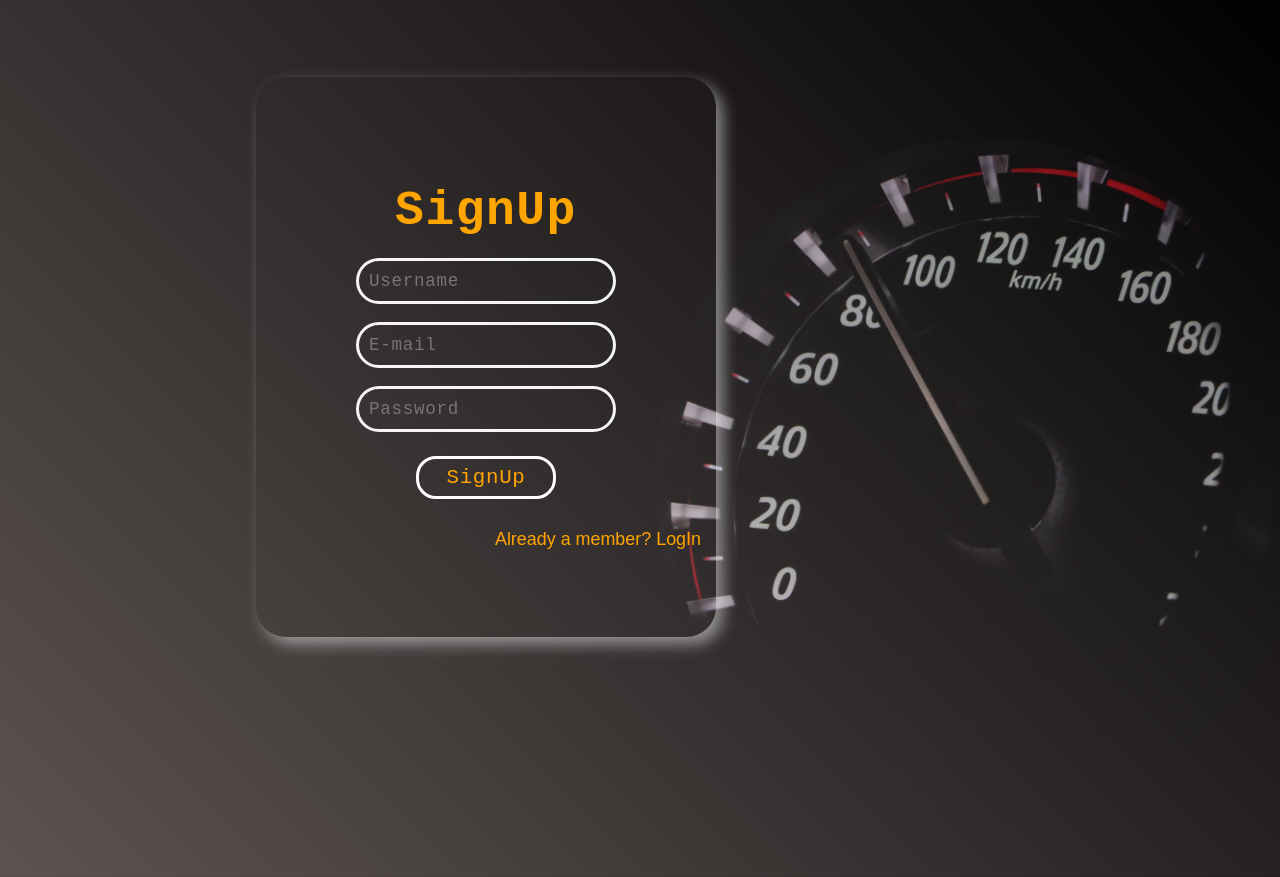
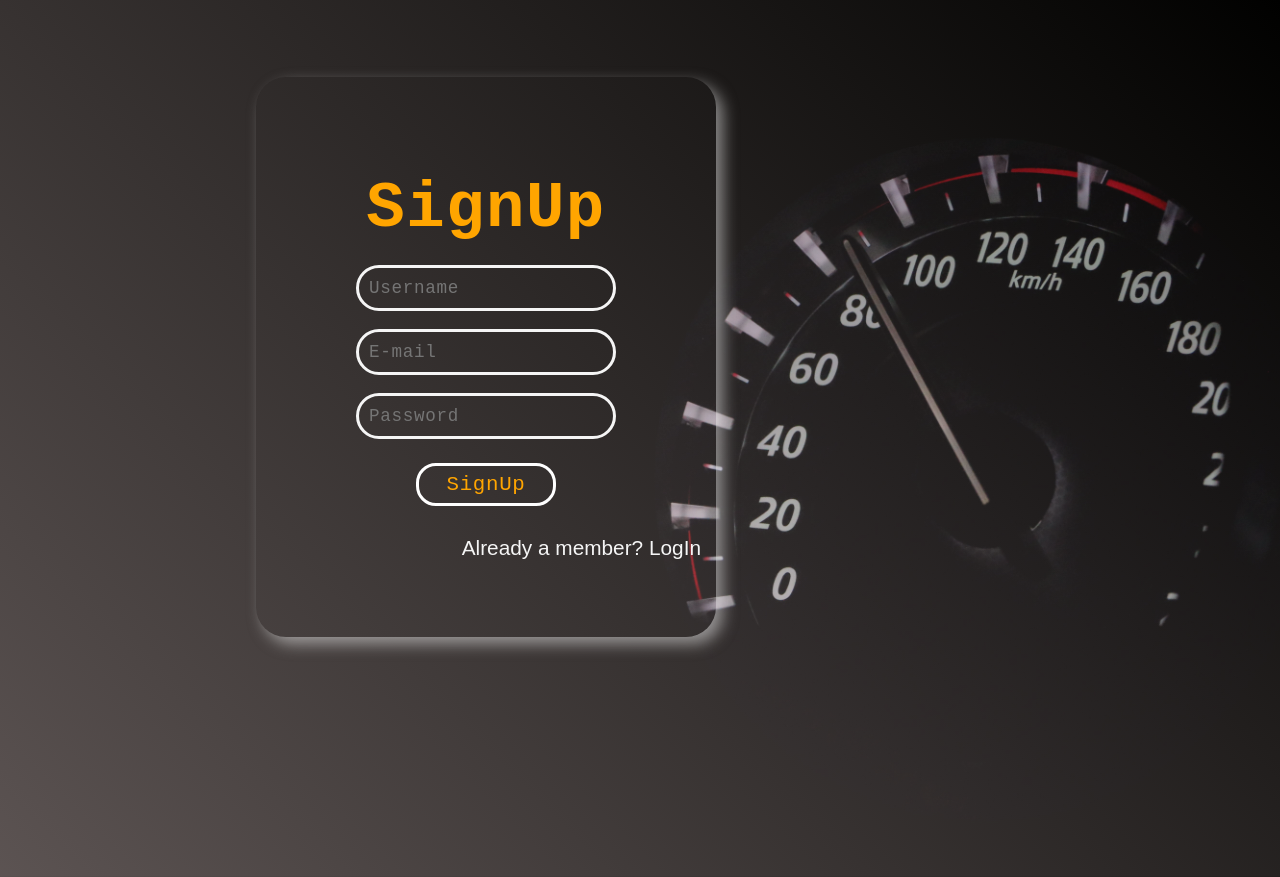
Before and after one commit to Magwar/CarNatio, a plain HTML site: page signup/signup.html in a window 1280 px wide. Drawn offline with Linux system fonts and the light colour scheme; files whose address does not match are found by name.

Commit message:
Fully styled the signup form

```diff
--- a/signup/style.css
+++ b/signup/style.css
@@ -37,7 +37,7 @@ body{
     box-shadow: 7px 7px 15px  rgb(245, 245, 245, 0.5);
 }
 .signUp h1{
-    font-size: 3rem;
+    font-size: 4rem;
     text-align: center;
     letter-spacing: 1.5px;
     color: orange;
@@ -85,7 +85,7 @@ body{
     transition: all .4s;
 }
 .signUp-btn:hover{
-    box-shadow: 10px 10px 10px #febc6e;
+    box-shadow: 5px 5px 5px #febc6e;
 
 /* style 2************************************************ */
     background-image: linear-gradient(to right bottom,
@@ -99,11 +99,12 @@ body{
     justify-content: flex-end;
 }
 .signUp-link a{
-    color: orange;
+    /* color: orange; */
+    color: whitesmoke;
     text-decoration: none;
     margin-top: 30px;
     outline: none;
-    font: 1.12em sans-serif;
+    font: 1.3em sans-serif;
 }
 .pass:hover{
     text-decoration: underline;
```
